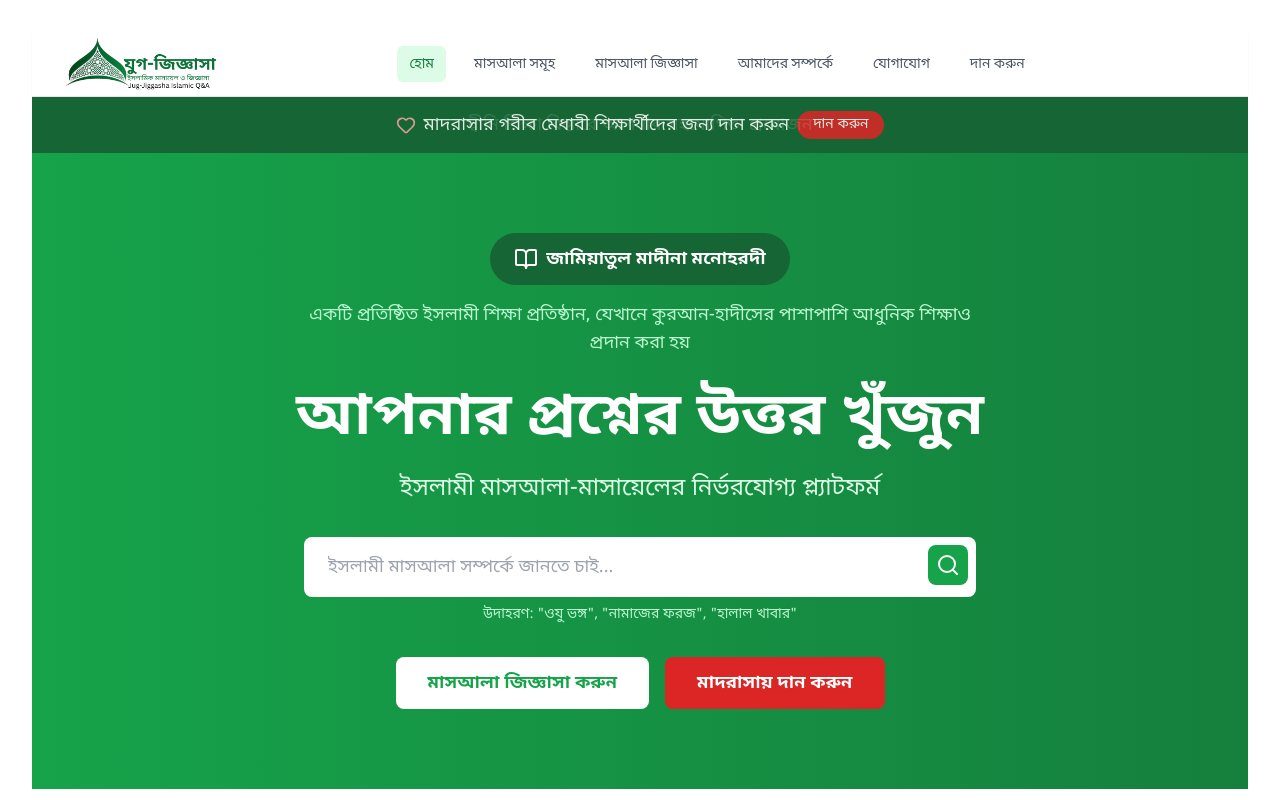
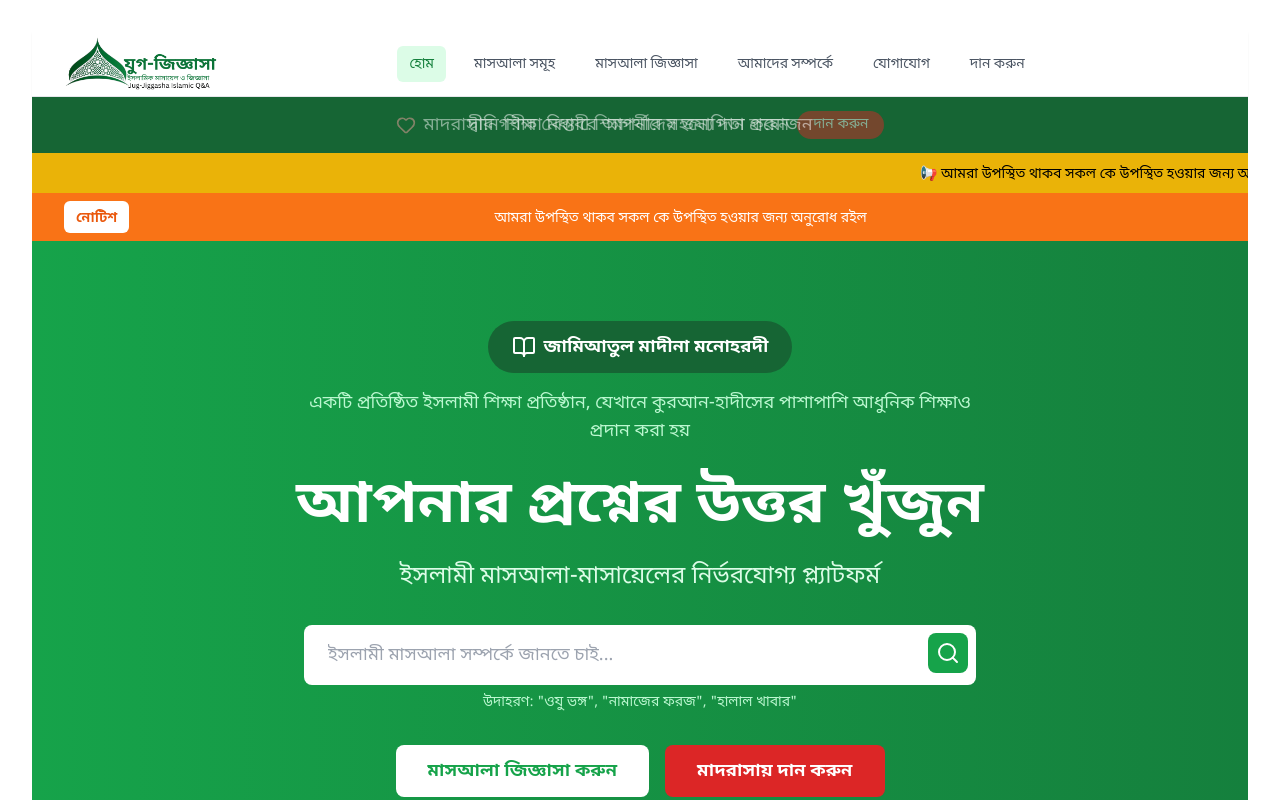
Before and after one commit to Abubakar-88/jugjiggasha, a React (Vite) app: page / in a window 1280 px wide. Shown: the top 800 px of the page. Built offline with nearby package versions, Linux system fonts and the light colour scheme.

Commit message:
home page notice slide added

```diff
--- a/src/pages/Home.jsx
+++ b/src/pages/Home.jsx
@@ -2,10 +2,13 @@ import React, { useState, useEffect } from 'react';
 import { Link } from 'react-router-dom';
 import { Search, MessageCircle, Users, BookOpen, Heart } from 'lucide-react';
 import { useNavigate } from 'react-router-dom';
+
 const Home = () => {
   const [currentSlide, setCurrentSlide] = useState(0);
-    const navigate = useNavigate();
-const [searchQuery, setSearchQuery] = useState('');
+  const [currentNotice, setCurrentNotice] = useState(0);
+  const navigate = useNavigate();
+  const [searchQuery, setSearchQuery] = useState('');
+
   const slidingMessages = [
     {
       text: "পরিচালনায় জামিয়াতুল মাদীনা মনোহরদী, নরসিংদী",
@@ -21,17 +24,39 @@ const [searchQuery, setSearchQuery] = useState('');
     }
   ];
 
+  const slidingNotice = [
+    {
+      text: "অত্র মাদ্রাসায় প্রতি শনিবার মাগরিবের নামাজের পর দ্বিনি মসলিজ আয়োজিত হয়",
+      type: "info"
+    },
+    {
+      text: "আমরা উপস্থিত থাকব সকল কে উপস্থিত হওয়ার জন্য অনুরোধ রইল",
+      type: "info"
+    },
+    {
+      text: "দ্বীনি জ্ঞান আহরন করা প্রত্যেক মুসলিমের জন্য ফরজ",
+      type: "info"
+    }
+  ];
+
   useEffect(() => {
-    const interval = setInterval(() => {
+    const messageInterval = setInterval(() => {
       setCurrentSlide((prev) => (prev + 1) % slidingMessages.length);
-    }, 3000); // 3 seconds interval
+    }, 3000);
 
-    return () => clearInterval(interval);
+    const noticeInterval = setInterval(() => {
+      setCurrentNotice((prev) => (prev + 1) % slidingNotice.length);
+    }, 4000); // Notice slides every 4 seconds
+
+    return () => {
+      clearInterval(messageInterval);
+      clearInterval(noticeInterval);
+    };
   }, []);
- const handleSearch = (e) => {
+
+  const handleSearch = (e) => {
     e.preventDefault();
     if (searchQuery.trim()) {
-      // Redirect to questions page with search query
       navigate(`/islamic-questions?search=${encodeURIComponent(searchQuery.trim())}`);
     }
   };
@@ -41,6 +66,7 @@ const [searchQuery, setSearchQuery] = useState('');
       handleSearch(e);
     }
   };
+
   const stats = [
     { icon: MessageCircle, number: '১০০০+', label: 'মাসআলা উত্তরিত' },
     { icon: Users, number: '৫০০+', label: 'সদস্য' },
@@ -49,7 +75,7 @@ const [searchQuery, setSearchQuery] = useState('');
 
   return (
     <div className="min-h-screen">
-      {/* Sliding Message Banner */}
+      {/* Top Sliding Message Banner */}
       <div className="bg-green-800 text-white py-3">
         <div className="max-w-7xl mx-auto px-4 sm:px-6 lg:px-8">
           <div className="flex items-center justify-center">
@@ -84,6 +110,68 @@ const [searchQuery, setSearchQuery] = useState('');
         </div>
       </div>
 
+      {/* Notice Slider - Right to Left */}
+      <div className="bg-yellow-500 text-black py-2 overflow-hidden">
+        <div className="relative">
+          {/* Moving Notice Container */}
+          <div className="animate-marquee whitespace-nowrap">
+            {slidingNotice.map((notice, index) => (
+              <span
+                key={index}
+                className={`mx-8 text-sm font-medium bangla-text inline-block ${
+                  index === currentNotice ? 'opacity-100' : 'opacity-0 absolute'
+                }`}
+              >
+                📢 {notice.text}
+              </span>
+            ))}
+          </div>
+        </div>
+      </div>
+
+      {/* Alternative Notice Design with Smooth Slide */}
+      <div className="bg-orange-500 text-white py-2 overflow-hidden relative">
+        <div className="max-w-7xl mx-auto px-4 sm:px-6 lg:px-8">
+          <div className="flex items-center">
+            <div className="bg-white text-orange-600 px-3 py-1 rounded-md mr-4 flex-shrink-0">
+              <span className="text-sm font-bold bangla-text">নোটিশ</span>
+            </div>
+
+            <div className="flex-1 overflow-hidden">
+              <div className="relative h-6">
+                {slidingNotice.map((notice, index) => (
+                  <div
+                    key={index}
+                    className={`absolute top-0 left-0 w-full transition-transform duration-1000 ease-in-out ${
+                      index === currentNotice
+                        ? 'translate-x-0'
+                        : index < currentNotice
+                          ? '-translate-x-full'
+                          : 'translate-x-full'
+                    }`}
+                  >
+                    <span className="text-sm font-medium bangla-text">
+                      {notice.text}
+                    </span>
+                  </div>
+                ))}
+              </div>
+            </div>
+          </div>
+        </div>
+      </div>
+
+      {/* CSS for custom animation */}
+      <style jsx>{`
+        @keyframes marquee {
+          0% { transform: translateX(100%); }
+          100% { transform: translateX(-100%); }
+        }
+        .animate-marquee {
+          animation: marquee 20s linear infinite;
+        }
+      `}</style>
+
       {/* Hero Section */}
       <section className="bg-gradient-to-r from-green-600 to-green-700 text-white">
         <div className="max-w-7xl mx-auto px-4 sm:px-6 lg:px-8 py-20">
@@ -93,7 +181,7 @@ const [searchQuery, setSearchQuery] = useState('');
               <div className="bg-green-800 inline-flex items-center px-6 py-3 rounded-full mb-4">
                 <BookOpen className="h-6 w-6 mr-2" />
                 <span className="text-lg font-semibold bangla-text">
-                  জামিয়াতুল মাদীনা মনোহরদী
+                  জামিআতুল মাদীনা মনোহরদী
                 </span>
               </div>
               <p className="text-green-200 text-lg bangla-text max-w-2xl mx-auto">
@@ -152,6 +240,7 @@ const [searchQuery, setSearchQuery] = useState('');
         </div>
       </section>
 
+      {/* Rest of your existing code... */}
       {/* Stats Section */}
       <section className="bg-white py-16">
         <div className="max-w-7xl mx-auto px-4 sm:px-6 lg:px-8">
@@ -208,7 +297,7 @@ const [searchQuery, setSearchQuery] = useState('');
         <div className="max-w-7xl mx-auto px-4 sm:px-6 lg:px-8">
           <div className="text-center">
             <Heart className="h-16 w-16 mx-auto mb-6 text-red-300" />
-            <h2 className="text-3xl font-bold mb-4 bangla-text">জামিয়াতুল মাদীনা মনোহরদী মাদরাসায় দান করুন</h2>
+            <h2 className="text-3xl font-bold mb-4 bangla-text">জামিআতুল মাদীনা মনোহরদী মাদরাসায় দান করুন</h2>
             <p className="text-xl mb-8 text-green-100 bangla-text max-w-3xl mx-auto">
               এই মাদরাসায় শতাধিক গরীব মেধাবী শিক্ষার্থী ইসলামী ও আধুনিক শিক্ষা গ্রহণ করছে।
               আপনার দান তাদের শিক্ষা কার্যক্রম চালু রাখতে সহায়তা করবে।
```
